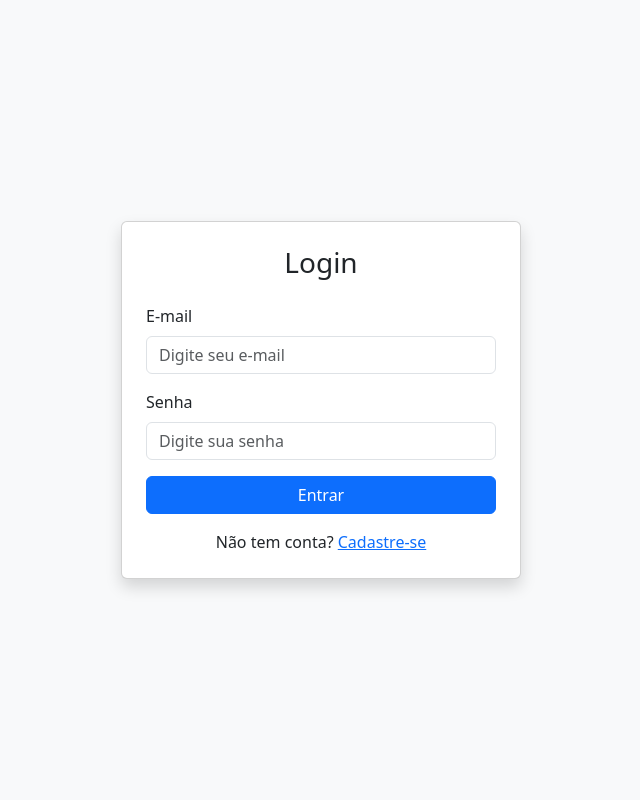
After one commit to monickeivlopes/ProjetoDep, a Flask app: page /login in a window 1280 px wide. The commit adds this page. Shown: the whole page, without its empty margins (319-959 px from the left). Run offline with Flask 3, Linux system fonts and the light colour scheme; some libraries are stand-ins or nearby versions.

Commit message:
ajustes de erros, introdução de cadastro, login e cadastro

```diff
--- a/app.py
+++ b/app.py
@@ -1,6 +1,9 @@
 from flask import Flask, render_template, redirect, request, url_for, flash
 from flask_mysqldb import MySQL
 from datetime import datetime
+from flask import session
+from werkzeug.security import generate_password_hash, check_password_hash
+
 
 
 app = Flask(__name__)
@@ -18,6 +21,62 @@ app.config['MYSQL_PASSWORD'] = ''
 app.config['MYSQL_DB'] = 'db_projetoHotel'
 
 mysql = MySQL(app)
+
+#cadastro
+@app.route('/cadastro', methods=['GET', 'POST'])
+def cadastro():
+    if request.method == 'POST':
+        nome = request.form['nome']
+        email = request.form['email']
+        senha = request.form['senha']
+        senha_hash = generate_password_hash(senha)
+
+        cur = mysql.connection.cursor()
+        cur.execute("SELECT * FROM usuarios WHERE email = %s", (email,))
+        existing_user = cur.fetchone()
+        if existing_user:
+            flash('Este e-mail já está cadastrado.', 'danger')
+            return redirect(url_for('cadastro'))
+
+        cur.execute("INSERT INTO usuarios (nome, email, senha) VALUES (%s, %s, %s)", (nome, email, senha_hash))
+        mysql.connection.commit()
+        cur.close()
+
+        flash('Cadastro realizado com sucesso! Faça o login.', 'success')
+        return redirect(url_for('login'))
+
+    return render_template('cadastro.html')
+
+#login
+@app.route('/login', methods=['GET', 'POST'])
+def login():
+    if request.method == 'POST':
+        email = request.form['email']
+        senha = request.form['senha']
+
+        cur = mysql.connection.cursor()
+        cur.execute("SELECT * FROM usuarios WHERE email = %s", (email,))
+        user = cur.fetchone()
+        cur.close()
+
+        if user and check_password_hash(user[3], senha):  # assumindo que senha é a 4ª coluna
+            session['usuario'] = user[0]  # salva o id do usuário na sessão
+            flash('Login realizado com sucesso!', 'success')
+            return redirect(url_for('index'))
+        else:
+            flash('E-mail ou senha inválidos.', 'danger')
+            return redirect(url_for('login'))
+
+    return render_template('login.html')
+
+#logout
+@app.route('/logout')
+def logout():
+    session.clear()
+    flash('Você saiu da sessão.', 'info')
+    return redirect(url_for('login'))
+
+
 
 #página de hospedes
 @app.route('/hospedes', methods=['GET'])
@@ -172,8 +231,9 @@ def excluir_quarto(id):
 #página de reservas
 @app.route('/reservas', methods=['GET', 'POST'])
 def reservas():
-    checkin_filter = request.form.get('checkin_filter')
-    ordem = request.form.get('ordem', 'asc')
+    checkin_filter = request.values.get('checkin_filter')
+    ordem = request.values.get('ordem', 'asc')
+
 
     cur = mysql.connection.cursor()
 
@@ -288,9 +348,6 @@ def excluir_reserva(id):
     flash('Reserva excluída com sucesso!')
     return redirect(url_for('reservas'))
 
-if __name__ == '__main__':
-    app.run(debug=True)
-
 #página dos relátorios avançados
 @app.route('/relatorios')
 def relatorios():
@@ -307,7 +364,7 @@ def total_reservas():
     if request.method=='POST':
         data1 = request.form['data1']
         data2 = request.form['data2']
-        cur = mysql.connect.cursor()
+        cur = mysql.connection.cursor()
         cur.execute('SELECT nome, SUM(total) FROM hospede as h JOIN reserva as r ON h.id=r.hos_id WHERE checkin BETWEEN %s and %s GROUP BY nome ',(data1,data2))
         totais = cur.fetchall()
         cur.close()
@@ -318,7 +375,7 @@ def total_reservas():
 #página para relátorio de reservas acima de 2000,00
 @app.route('/reservas_acima', methods=['GET','POST'])
 def reservas_acima():
-    cur = mysql.connect.cursor()
+    cur = mysql.connection.cursor()
     cur.execute("SELECT nome, total FROM hospede as h JOIN reserva as r ON h.id = r.hos_id WHERE total>='2000' ")
     totais = cur.fetchall()
     cur.close()
@@ -329,7 +386,7 @@ def reservas_acima():
 def quartos_reservados():
      if request.method=='POST':
         dias = request.form['tempo']
-        cur = mysql.connect.cursor()
+        cur = mysql.connection.cursor()
         dias = int(dias)
         query = '''
         SELECT numero, COUNT(r.quarto_id) AS quartos
@@ -347,7 +404,7 @@ def quartos_reservados():
 #página para relátorio de quartos não reservados
 @app.route('/nao_reservados', methods=['GET','POST'])
 def nao_reservados():
-    cur = mysql.connect.cursor()
+    cur = mysql.connection.cursor()
     query = '''
         SELECT q.numero FROM quarto as q
         WHERE q.id NOT IN (SELECT r.quarto_id FROM reserva r)
@@ -359,3 +416,11 @@ def nao_reservados():
     if request.method=='POST':
         return render_template('nao_reservados.html',totais=totais)
     return render_template('nao_reservados.html',totais=totais)
+
+
+
+
+#rodar
+
+if __name__ == '__main__':
+    app.run(debug=True)
--- /dev/null
+++ b/templates/login.html
@@ -0,0 +1,50 @@
+<!DOCTYPE html>
+<html lang="pt-br">
+<head>
+  <meta charset="UTF-8">
+  <meta name="viewport" content="width=device-width, initial-scale=1.0">
+  <title>Login</title>
+  <!-- Bootstrap CSS -->
+  <link href="https://cdn.jsdelivr.net/npm/bootstrap@5.3.2/dist/css/bootstrap.min.css" rel="stylesheet">
+</head>
+<body class="bg-light">
+
+  <div class="container d-flex justify-content-center align-items-center vh-100">
+    <div class="card shadow p-4" style="max-width: 400px; width: 100%;">
+      <h3 class="text-center mb-4">Login</h3>
+
+      <!-- mensagens do Flask -->
+      {% with messages = get_flashed_messages(with_categories=true) %}
+        {% if messages %}
+          {% for category, message in messages %}
+            <div class="alert alert-{{ category }} alert-dismissible fade show" role="alert">
+              {{ message }}
+              <button type="button" class="btn-close" data-bs-dismiss="alert"></button>
+            </div>
+          {% endfor %}
+        {% endif %}
+      {% endwith %}
+
+      <!-- formulário -->
+      <form method="POST" action="{{ url_for('login') }}">
+        <div class="mb-3">
+          <label for="email" class="form-label">E-mail</label>
+          <input type="email" class="form-control" id="email" name="email" placeholder="Digite seu e-mail" required>
+        </div>
+        <div class="mb-3">
+          <label for="senha" class="form-label">Senha</label>
+          <input type="password" class="form-control" id="senha" name="senha" placeholder="Digite sua senha" required>
+        </div>
+        <button type="submit" class="btn btn-primary w-100">Entrar</button>
+      </form>
+
+      <div class="text-center mt-3">
+        <p class="mb-0">Não tem conta? <a href="{{ url_for('cadastro') }}">Cadastre-se</a></p>
+      </div>
+    </div>
+  </div>
+
+  <!-- Bootstrap JS -->
+  <script src="https://cdn.jsdelivr.net/npm/bootstrap@5.3.2/dist/js/bootstrap.bundle.min.js"></script>
+</body>
+</html>
```
Also changed, not shown: templates/cadastro.html (added, +8 -0 lines), templates/index.html (+11 -8 lines).
